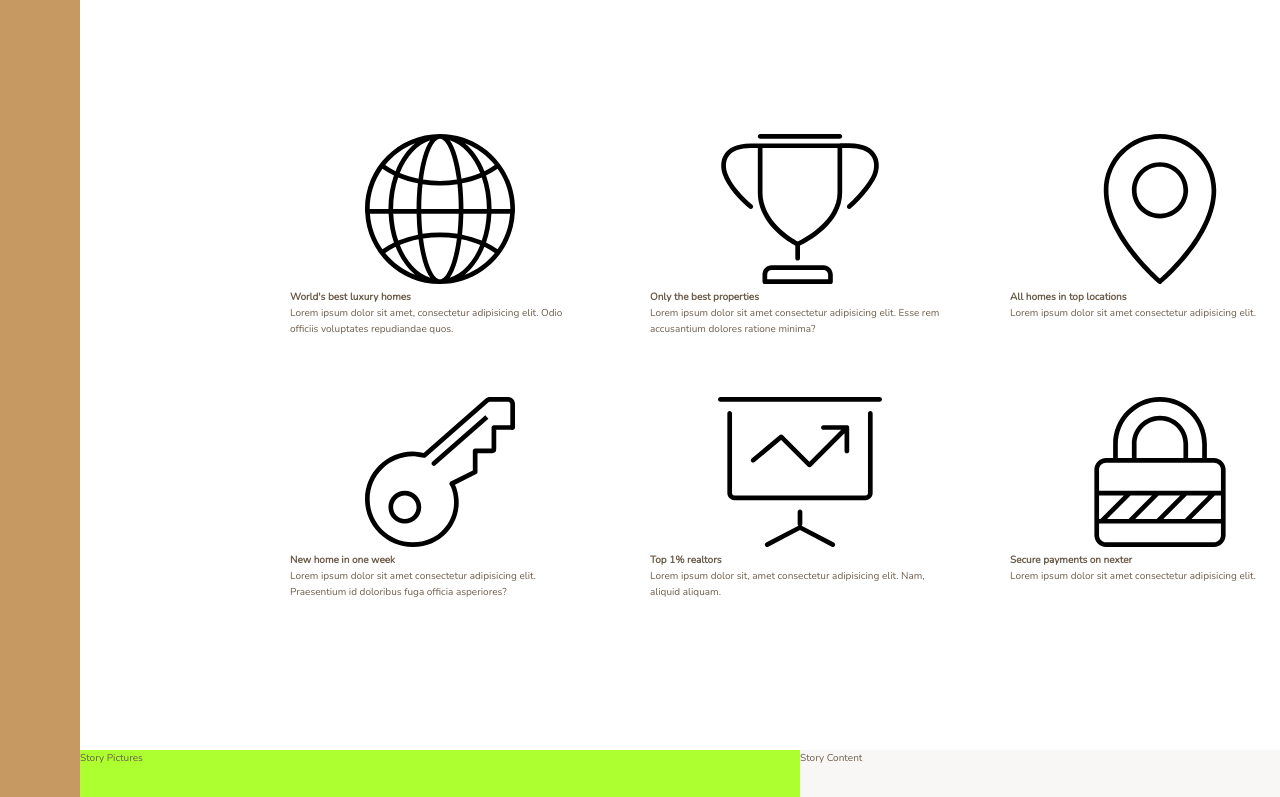
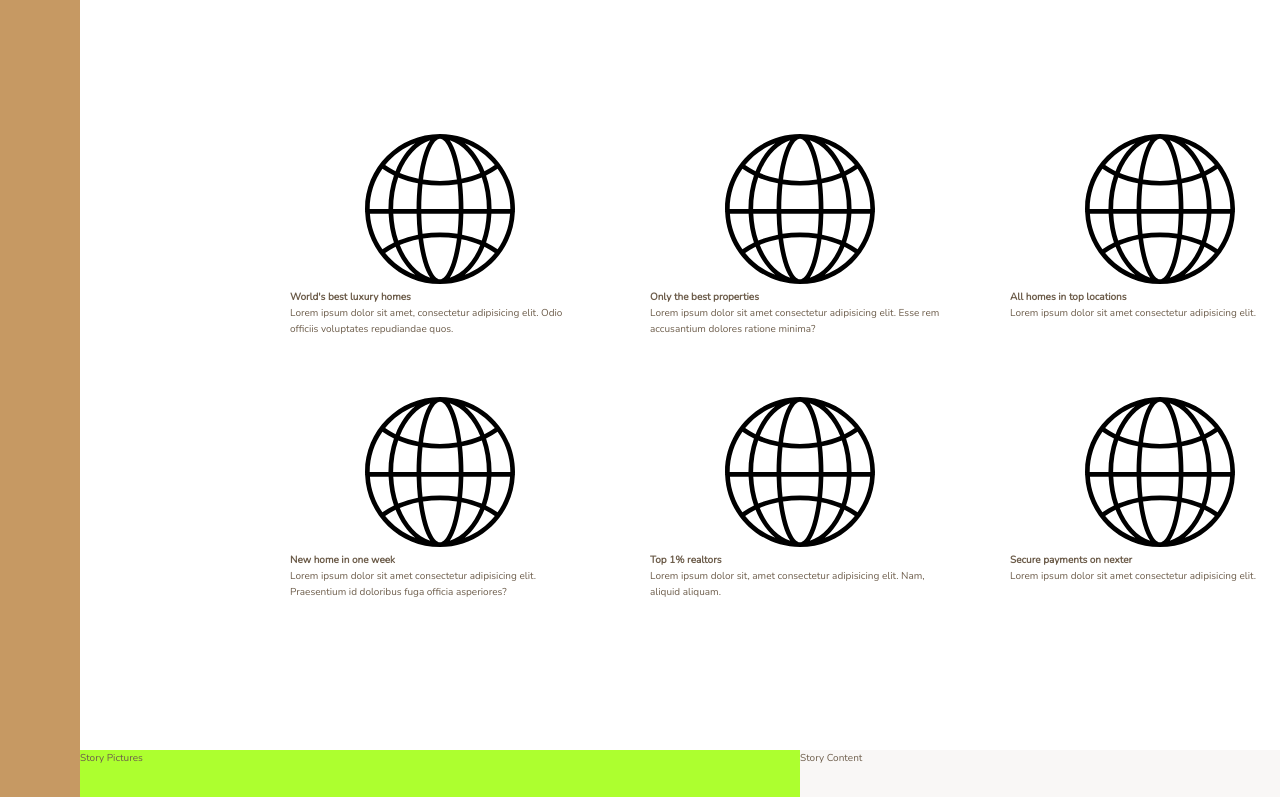
Before and after one commit to elenakout/vue-nexter, a Vue app: page /#/nexter in a window 1280 px wide. Shown: the part 696-1493 px from the top of the page. Built offline with nearby package versions, Linux system fonts and the light colour scheme.

Commit message:
vue-transform

```diff
--- a/src/components/nexter/_features.vue
+++ b/src/components/nexter/_features.vue
@@ -1,73 +1,60 @@
 <template>
   <div class="features-comp">
-    <div class="feature">
+    <div class="feature" v-for="(item, idx) in features" :key="idx">
       <svg class="feature__icon">
-        <use xlink:href="../../assets/img/sprite.svg#icon-global"></use>
+        <use href="../../assets/img/sprite.svg#icon-global"></use>
       </svg>
-      <h4 class="heading-4">World's best luxury homes</h4>
+      <h4 class="heading-4">{{ item.heading }}</h4>
       <p class="feature__text">
-        Lorem ipsum dolor sit amet, consectetur adipisicing elit. Odio officiis
-        voluptates repudiandae quos.
-      </p>
-    </div>
-
-    <div class="feature">
-      <svg class="feature__icon">
-        <use xlink:href="../../assets/img/sprite.svg#icon-trophy"></use>
-      </svg>
-      <h4 class="heading-4">Only the best properties</h4>
-      <p class="feature__text">
-        Lorem ipsum dolor sit amet consectetur adipisicing elit. Esse rem
-        accusantium dolores ratione minima?
-      </p>
-    </div>
-
-    <div class="feature">
-      <svg class="feature__icon">
-        <use xlink:href="../../assets/img/sprite.svg#icon-map-pin"></use>
-      </svg>
-      <h4 class="heading-4">All homes in top locations</h4>
-      <p class="feature__text">
-        Lorem ipsum dolor sit amet consectetur adipisicing elit.
-      </p>
-    </div>
-
-    <div class="feature">
-      <svg class="feature__icon">
-        <use xlink:href="../../assets/img/sprite.svg#icon-key"></use>
-      </svg>
-      <h4 class="heading-4">New home in one week</h4>
-      <p class="feature__text">
-        Lorem ipsum dolor sit amet consectetur adipisicing elit. Praesentium id
-        doloribus fuga officia asperiores?
-      </p>
-    </div>
-
-    <div class="feature">
-      <svg class="feature__icon">
-        <use xlink:href="../../assets/img/sprite.svg#icon-presentation"></use>
-      </svg>
-      <h4 class="heading-4">Top 1% realtors</h4>
-      <p class="feature__text">
-        Lorem ipsum dolor sit, amet consectetur adipisicing elit. Nam, aliquid
-        aliquam.
-      </p>
-    </div>
-
-    <div class="feature">
-      <svg class="feature__icon">
-        <use xlink:href="../../assets/img/sprite.svg#icon-lock"></use>
-      </svg>
-      <h4 class="heading-4">Secure payments on nexter</h4>
-      <p class="feature__text">
-        Lorem ipsum dolor sit amet consectetur adipisicing elit.
+        {{ item.text }}
       </p>
     </div>
   </div>
 </template>
 
 <script>
-export default {};
+export default {
+  data() {
+    return {
+      features: [
+        {
+          heading: "World's best luxury homes",
+          text:
+            "Lorem ipsum dolor sit amet, consectetur adipisicing elit. Odio officiis voluptates repudiandae quos.",
+          icon: "../../assets/img/sprite.svg#icon-global"
+        },
+        {
+          heading: "Only the best properties",
+          text:
+            "Lorem ipsum dolor sit amet consectetur adipisicing elit. Esse rem accusantium dolores ratione minima?",
+          icon: "../../assets/img/sprite.svg#icon-trophy"
+        },
+        {
+          heading: "All homes in top locations",
+          text: "Lorem ipsum dolor sit amet consectetur adipisicing elit.",
+          icon: "../../assets/img/sprite.svg#icon-map-pin"
+        },
+        {
+          heading: "New home in one week",
+          text:
+            "Lorem ipsum dolor sit amet consectetur adipisicing elit. Praesentium id doloribus fuga officia asperiores?",
+          icon: "../../assets/img/sprite.svg#icon-key"
+        },
+        {
+          heading: "Top 1% realtors",
+          text:
+            "Lorem ipsum dolor sit, amet consectetur adipisicing elit. Nam, aliquid aliquam.",
+          icon: "../../assets/img/sprite.svg#icon-presentation"
+        },
+        {
+          heading: "Secure payments on nexter",
+          text: "Lorem ipsum dolor sit amet consectetur adipisicing elit.",
+          icon: "../../assets/img/sprite.svg#icon-lock"
+        }
+      ]
+    };
+  }
+};
 </script>
 
 <style lang="scss">
```
Also changed, not shown: public/index.html (+7 -0 lines).
